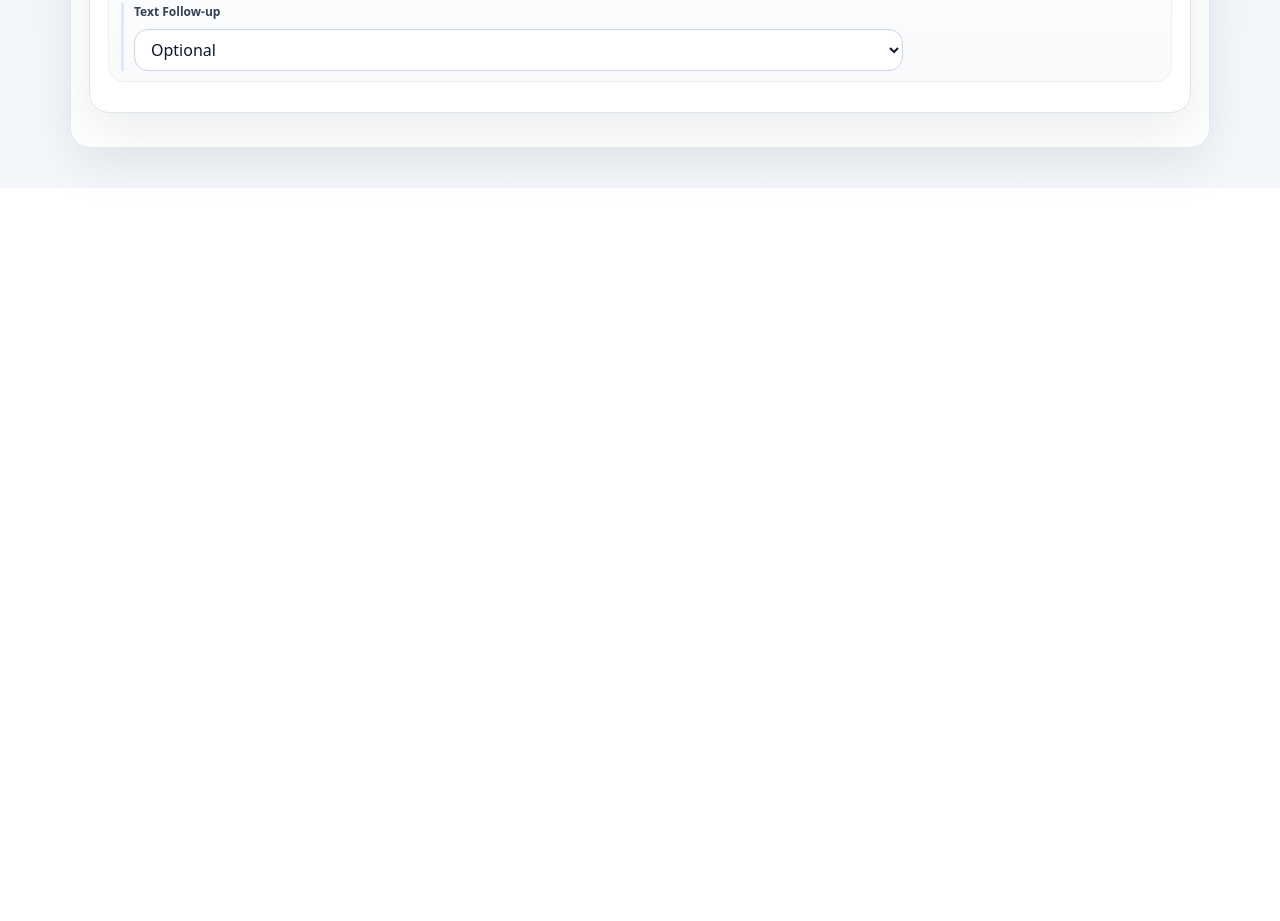
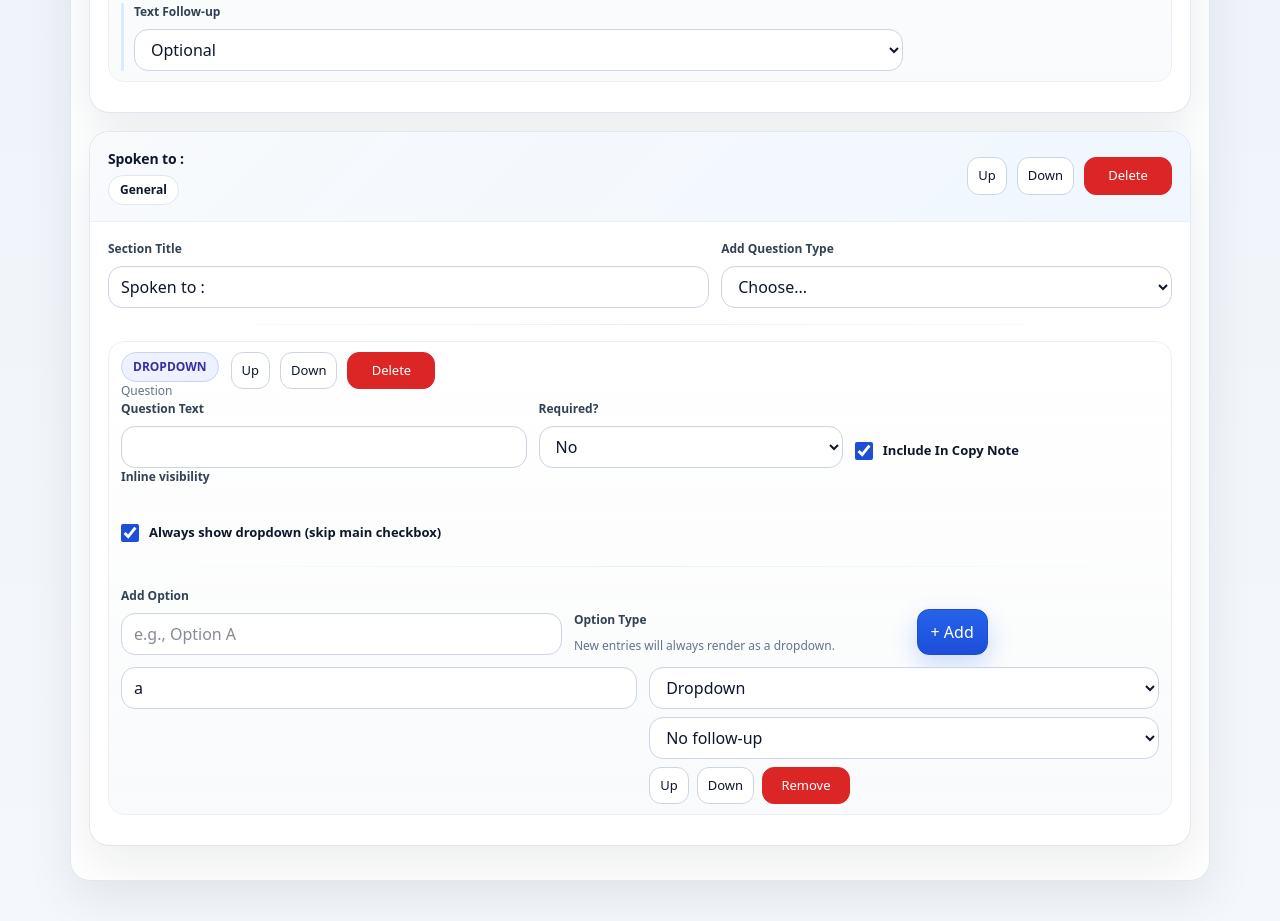
Before and after one commit to itlakshya/note-taker, a Next.js app: page /admin in a window 1280 px wide. Shown: the part 1720-2641 px from the top of the page. Before the commit the page ends 1908 px from the top, so only its background shows below. Built offline with nearby package versions, Linux system fonts and the light colour scheme.

Commit message:
dropdown added

```diff
--- a/data/form.json
+++ b/data/form.json
@@ -43,6 +43,7 @@
           "label": "Call Openinbg",
           "required": false,
           "includeInCopy": true,
+          "showInlineDropdown": false,
           "options": [
             {
               "id": "aacfb04ed8d0519d57f325b0",
@@ -91,6 +92,7 @@
           "label": "New checkbox question",
           "required": false,
           "includeInCopy": true,
+          "showInlineDropdown": false,
           "options": [
             {
               "id": "bbdaff28c6b2c19d6121c686",
@@ -110,6 +112,35 @@
         }
       ],
       "categoryQuestions": []
+    },
+    {
+      "id": "6e06d22be57cb819d70b4c7d7",
+      "title": "Spoken to :",
+      "generalTitle": "Spoken to :",
+      "mainOptionId": "5b98482f1373619d611fc437",
+      "generalQuestions": [
+        {
+          "id": "7942f9c26fc6c19d70b4dd7d",
+          "type": "dropdown",
+          "label": "",
+          "required": false,
+          "includeInCopy": true,
+          "showInlineDropdown": true,
+          "options": [
+            {
+              "id": "5b30589cf37da819d70b50ab6",
+              "text": "a",
+              "inputType": "dropdown",
+              "followUp": "none",
+              "followRequired": false,
+              "subRequired": false,
+              "subOptions": [],
+              "childQuestions": []
+            }
+          ]
+        }
+      ],
+      "categoryQuestions": []
     }
   ]
 }
--- a/src/components/AdminBuilderPage.tsx
+++ b/src/components/AdminBuilderPage.tsx
@@ -65,6 +65,7 @@ function blankQuestion(type: QuestionType, blankLabel = false): Question {
     required: false,
     includeInCopy: true,
     options: [],
+    showInlineDropdown: false,
   };
 }
 
@@ -191,6 +192,7 @@ function QuestionEditor({
       </div>
 
       {!hideQuestionMeta ? (
+        <>
           <div className="row">
             <div className="grow">
               <label>Question Text</label>
@@ -221,6 +223,22 @@ function QuestionEditor({
               </label>
             </div>
           </div>
+          {question.type === "dropdown" ? (
+            <div className="row">
+              <div className="selectCell">
+                <label>Inline visibility</label>
+                <label className="copyToggle">
+                  <input
+                    type="checkbox"
+                    checked={question.showInlineDropdown}
+                    onChange={(event) => onChange({ ...question, showInlineDropdown: event.target.checked })}
+                  />
+                  <span>Always show dropdown (skip main checkbox)</span>
+                </label>
+              </div>
+            </div>
+          ) : null}
+        </>
       ) : null}
 
       {showCopyOnly ? (
@@ -246,13 +264,18 @@ function QuestionEditor({
               <label>{question.type === "subdropdown" ? "Add Sub Option" : "Add Option"}</label>
               <input id={optionInputId} type="text" placeholder={question.type === "subdropdown" ? "e.g., 1-10 / 11-20" : "e.g., Option A"} />
             </div>
-            {question.type !== "subdropdown" ? (
+            {question.type === "checkbox" ? (
               <div className="selectCell">
                 <label>Option Type</label>
-                <select id={`${optionInputId}__type`} defaultValue={question.type === "dropdown" ? "dropdown" : "checkbox"}>
+                <select id={`${optionInputId}__type`} defaultValue="checkbox">
                   <option value="checkbox">Checkbox</option>
                   <option value="dropdown">Dropdown</option>
                 </select>
+              </div>
+            ) : question.type === "dropdown" ? (
+              <div className="selectCell">
+                <label>Option Type</label>
+                <div className="muted">New entries will always render as a dropdown.</div>
               </div>
             ) : null}
             <div className="buttonCell">
@@ -264,8 +287,11 @@ function QuestionEditor({
                   const input = document.getElementById(optionInputId) as HTMLInputElement | null;
                   const value = input?.value.trim() || "";
                   if (!value) return;
-                  const optionType = question.type === "subdropdown"
+                  const optionType: OptionInputType =
+                      question.type === "subdropdown"
                         ? "checkbox"
+                        : question.type === "dropdown"
+                          ? "dropdown"
                           : ((document.getElementById(`${optionInputId}__type`) as HTMLSelectElement | null)?.value === "dropdown" ? "dropdown" : "checkbox");
                   onChange({ ...question, options: [...question.options, blankOption(value, optionType)] });
                   if (input) input.value = "";
--- a/src/components/UserFormPage.tsx
+++ b/src/components/UserFormPage.tsx
@@ -322,12 +322,18 @@ export default function UserFormPage() {
     return <div className="follow"><div className="muted">Select all that apply:</div><div className="subchecks">{option.subOptions.map((subOption, index) => { const id = `${fieldKey(scopeKey(selectedCategoryId, questionPath), questionPath)}__sub_${option.id}_${index}`; return <div className="subitem" key={id}><input type="checkbox" id={id} name={`${fieldKey(scopeKey(selectedCategoryId, questionPath), questionPath)}__sub_${option.id}`} value={subOption.text} /><label htmlFor={id}>{subOption.text}</label></div>; })}</div></div>;
   }
 
-  function renderQuestion(question: Question, path: string, inline = false, suppressHeader = false): React.JSX.Element {
+  function renderQuestion(
+    question: Question,
+    path: string,
+    inline = false,
+    suppressHeader = false,
+    forceEnabled = false,
+  ): React.JSX.Element {
     const field = fieldKey(scopeKey(selectedCategoryId, path), path);
     const hasError = fieldErrors.includes(field);
     const showLabel = !inline && question.type != "subdropdown" && Boolean(question.label);
     const isGeneralToggleQuestion = path.startsWith("general__") && question.type !== "text";
-    const isEnabled = !isGeneralToggleQuestion || Boolean(generalQuestionToggles[field]);
+    const isEnabled = forceEnabled || !isGeneralToggleQuestion || Boolean(generalQuestionToggles[field]);
     const questionText = `${question.label || "Question"}${question.required ? " *" : ""}`;
 
     if (question.type === "text") {
@@ -402,7 +408,42 @@ export default function UserFormPage() {
                     )}
                   </div>
                   {isMainSectionActive
-                    ? activeGeneralSections.map(({ section, questions }) => { const sectionTitle = getGeneralSectionTitle(section) || "Untitled Section"; const inlineQuestion = questions.length === 1 && questions[0].type !== "text" && isPlaceholderLabel(questions[0].label); if (inlineQuestion) { const question = questions[0]; const path = `general__${question.id}`; const field = fieldKey("general", path); return <div className="userSection" key={`general_${section.id}`}><div className="userSectionHeadInline"><div className="userSectionTitle">{sectionTitle}</div><label className="sectionToggleOnly" htmlFor={`${field}__toggle`} aria-label={`Toggle ${sectionTitle}`}><input type="checkbox" id={`${field}__toggle`} checked={Boolean(generalQuestionToggles[field])} onChange={(event) => setGeneralQuestionToggles((current) => ({ ...current, [field]: event.target.checked }))} /></label></div>{renderQuestion(question, path, true, true)}</div>; } return <div className="userSection" key={`general_${section.id}`}><div className="userSectionTitle">{sectionTitle}</div>{questions.map((question) => renderQuestion(question, `general__${question.id}`))}</div>; })
+                    ? activeGeneralSections.map(({ section, questions }) => {
+                        const sectionTitle = getGeneralSectionTitle(section) || "Untitled Section";
+                        const inlineQuestion = questions.length === 1 && questions[0].type !== "text" && isPlaceholderLabel(questions[0].label);
+                        if (inlineQuestion) {
+                          const question = questions[0];
+                          const path = `general__${question.id}`;
+                          const field = fieldKey("general", path);
+                          const shouldShowInline = question.type === "dropdown" && question.showInlineDropdown;
+                          return (
+                            <div className="userSection" key={`general_${section.id}`}>
+                              <div className="userSectionHeadInline">
+                                <div className="userSectionTitle">{sectionTitle}</div>
+                                {!shouldShowInline ? (
+                                  <label className="sectionToggleOnly" htmlFor={`${field}__toggle`} aria-label={`Toggle ${sectionTitle}`}>
+                                    <input
+                                      type="checkbox"
+                                      id={`${field}__toggle`}
+                                      checked={Boolean(generalQuestionToggles[field])}
+                                      onChange={(event) =>
+                                        setGeneralQuestionToggles((current) => ({ ...current, [field]: event.target.checked }))
+                                      }
+                                    />
+                                  </label>
+                                ) : null}
+                              </div>
+                              {renderQuestion(question, path, true, true, shouldShowInline)}
+                            </div>
+                          );
+                        }
+                        return (
+                          <div className="userSection" key={`general_${section.id}`}>
+                            <div className="userSectionTitle">{sectionTitle}</div>
+                            {questions.map((question) => renderQuestion(question, `general__${question.id}`))}
+                          </div>
+                        );
+                      })
                     : null}
                 </div>
               ) : null}
--- a/src/lib/form-state.ts
+++ b/src/lib/form-state.ts
@@ -30,6 +30,7 @@ export type Question = {
   required: boolean;
   includeInCopy: boolean;
   options: Option[];
+  showInlineDropdown: boolean;
 };
 
 export type Category = {
@@ -99,6 +100,7 @@ function normalizeQuestion(value: unknown): Question {
     label: String(record.label ?? ""),
     required: Boolean(record.required),
     includeInCopy: record.includeInCopy === undefined ? true : Boolean(record.includeInCopy),
+    showInlineDropdown: Boolean(record.showInlineDropdown),
     options: rawOptions.map((option) => {
       const optionRecord =
         option && typeof option === "object" ? (option as Record<string, unknown>) : {};
```
Lines whose indentation alone changed are shown as unchanged.
